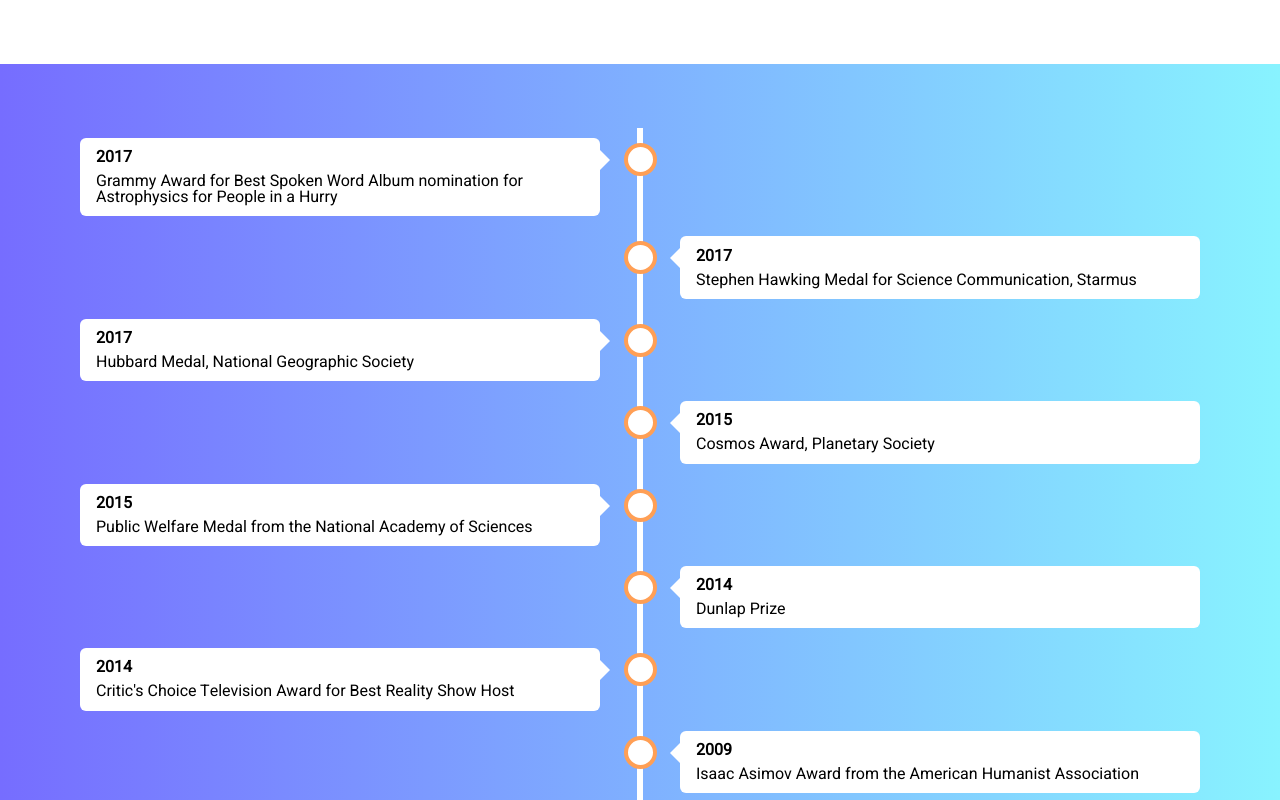
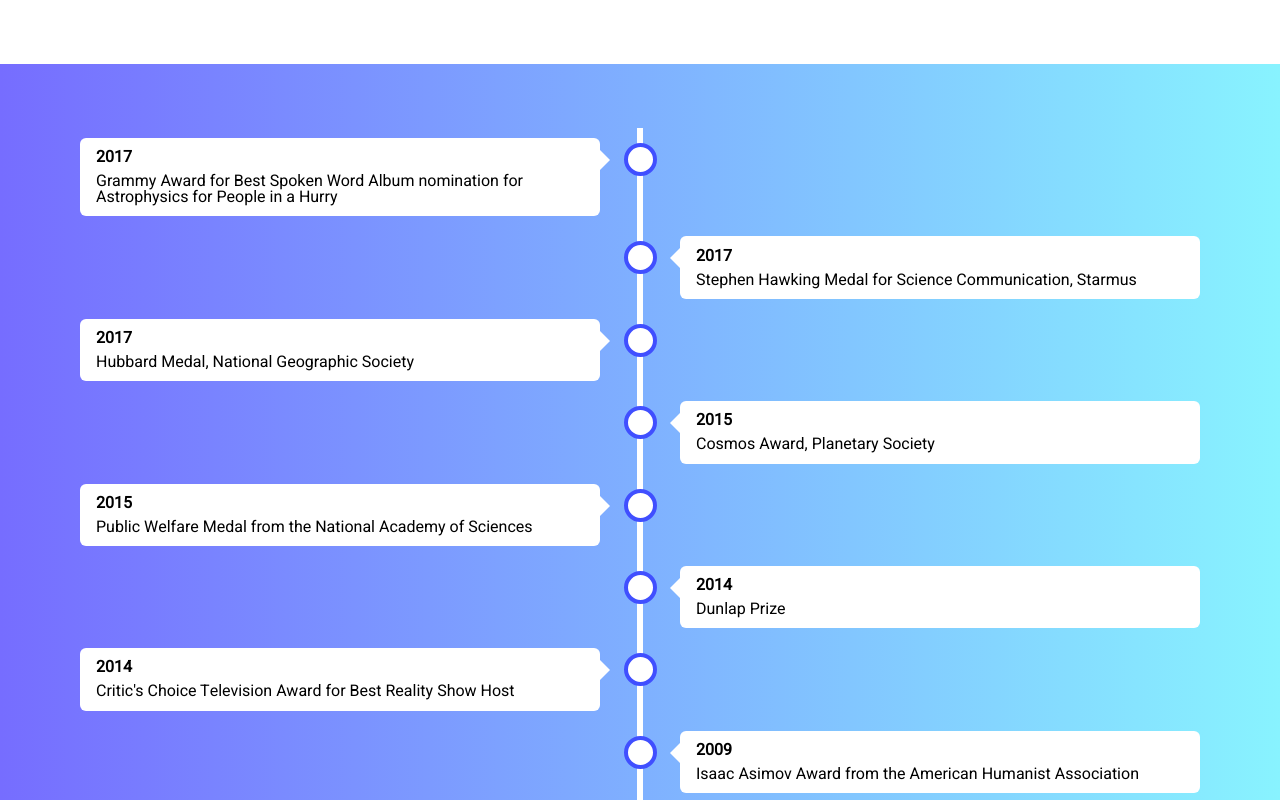
Before and after one commit to bruno-salzani/html-presentation, a plain HTML site: page index.html in a window 1280 px wide. Shown: the part 1300-2100 px from the top of the page. Drawn offline with Linux system fonts and the light colour scheme.

Commit message:
timeline

```diff
--- a/src/css/timeline.css
+++ b/src/css/timeline.css
@@ -34,7 +34,7 @@
     height: 25px;
     right: -17px;
     background-color: white;
-    border: 4px solid #FF9F55;
+    border: 4px solid #404fff;
     top: 15px;
     border-radius: 50%;
     z-index: 1;
```
